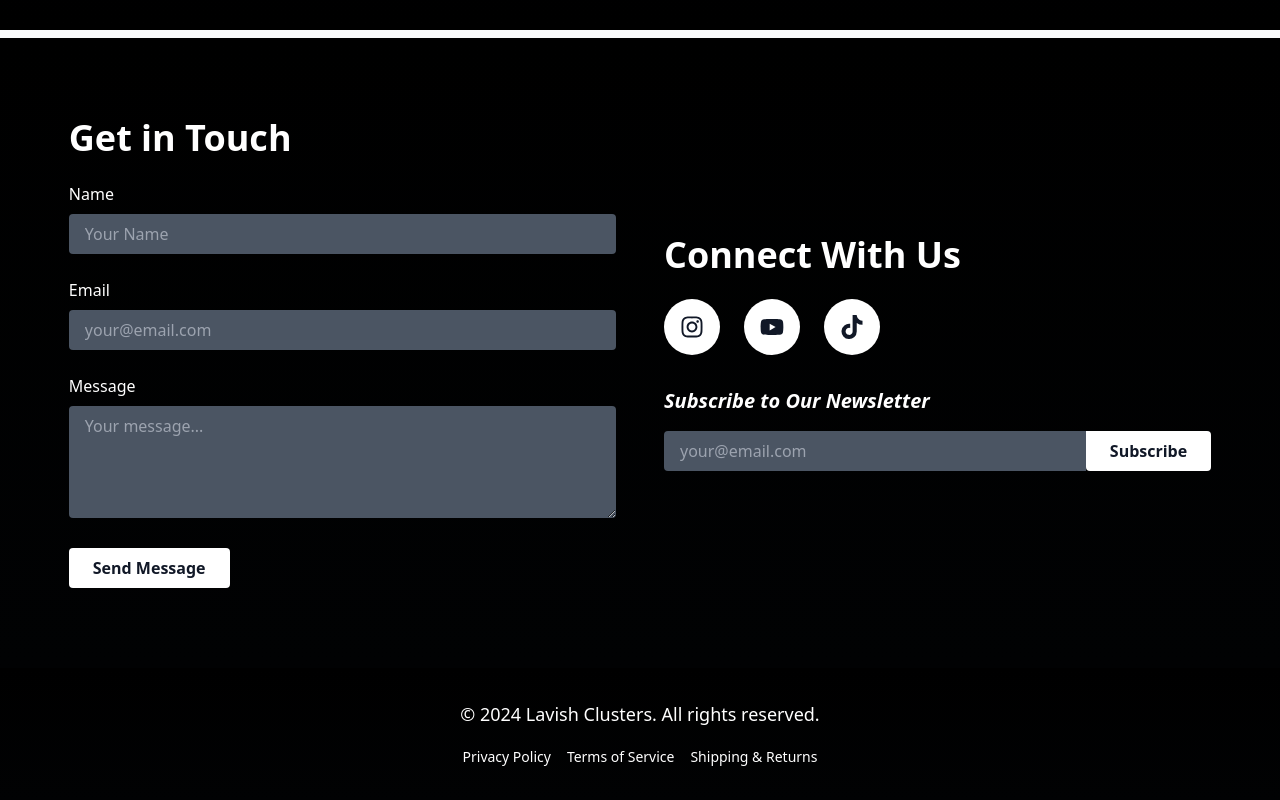
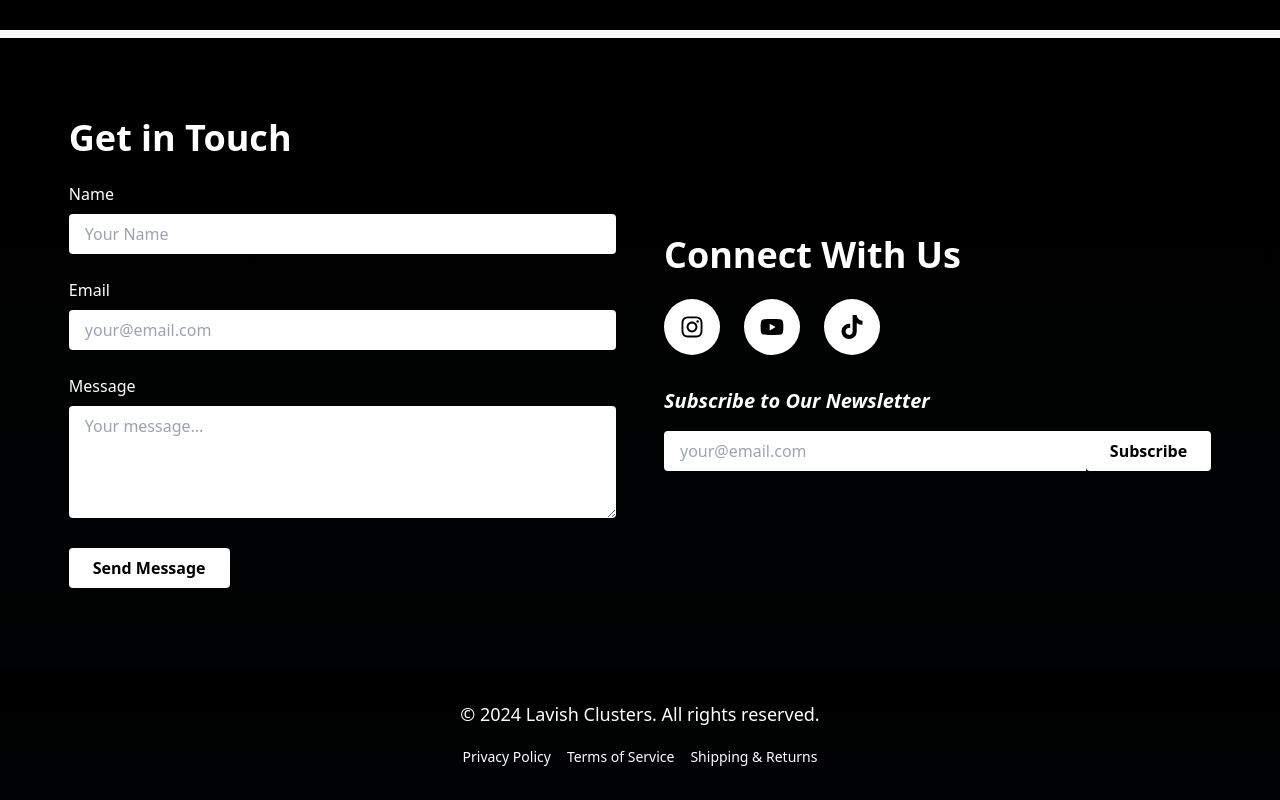
Before and after one commit to ahadhan/lavish-cluster, a Next.js app: page / in a window 1280 px wide. Shown: the part 5996-6796 px from the top of the page. Built offline with nearby package versions, Linux system fonts and the light colour scheme.

Commit message:
form color

```diff
--- a/app/components/ContactSection.js
+++ b/app/components/ContactSection.js
@@ -34,7 +34,7 @@
 //                 <input
 //                   type="text"
 //                   id="name"
-//                   className="w-full px-4 py-2 rounded bg-gray-600 text-white focus:outline-none focus:ring-2 focus:ring-gray-600"
+//                   className="w-full px-4 py-2 rounded bg-white text-white focus:outline-none focus:ring-2 focus:ring-white"
 //                   placeholder="Your Name"
 //                 />
 //               </div>
@@ -45,7 +45,7 @@
 //                 <input
 //                   type="email"
 //                   id="email"
-//                   className="w-full px-4 py-2 rounded bg-gray-600 text-white focus:outline-none focus:ring-2 focus:ring-gray-600"
+//                   className="w-full px-4 py-2 rounded bg-white text-white focus:outline-none focus:ring-2 focus:ring-white"
 //                   placeholder="your@email.com"
 //                 />
 //               </div>
@@ -56,7 +56,7 @@
 //                 <textarea
 //                   id="message"
 //                   rows={4}
-//                   className="w-full px-4 py-2 rounded bg-gray-600 text-white focus:outline-none focus:ring-2 focus:ring-gray-600"
+//                   className="w-full px-4 py-2 rounded bg-white text-white focus:outline-none focus:ring-2 focus:ring-white"
 //                   placeholder="Your message..."
 //                 ></textarea>
 //               </div>
@@ -64,7 +64,7 @@
 //                 whileHover={{ scale: 1.05 }}
 //                 whileTap={{ scale: 0.95 }}
 //                 type="submit"
-//                 className="bg-white text-gray-900 font-bold py-2 px-6 rounded hover:bg-gray-100 transition duration-200"
+//                 className="bg-white text-black font-bold py-2 px-6 rounded hover:bg-gray-100 transition duration-200"
 //               >
 //                 Send Message
 //               </motion.button>
@@ -84,7 +84,7 @@
 //                 href="https://instagram.com/lavishclusters"
 //                 target="_blank"
 //                 rel="noopener noreferrer"
-//                 className="bg-white text-gray-900 p-4 rounded-full hover:bg-gray-100 transition transform duration-200"
+//                 className="bg-white text-black p-4 rounded-full hover:bg-gray-100 transition transform duration-200"
 //                 whileHover={{ scale: 1.1, rotate: 5 }}
 //               >
 //                 <FaInstagram size={24} />
@@ -93,7 +93,7 @@
 //                 href="https://youtube.com/lavishclusters"
 //                 target="_blank"
 //                 rel="noopener noreferrer"
-//                 className="bg-white text-gray-900 p-4 rounded-full hover:bg-gray-100 transition transform duration-200"
+//                 className="bg-white text-black p-4 rounded-full hover:bg-gray-100 transition transform duration-200"
 //                 whileHover={{ scale: 1.1, rotate: -5 }}
 //               >
 //                 <FaYoutube size={24} />
@@ -102,7 +102,7 @@
 //                 href="https://tiktok.com/@lavishclusters"
 //                 target="_blank"
 //                 rel="noopener noreferrer"
-//                 className="bg-white text-gray-900 p-4 rounded-full hover:bg-gray-100 transition transform duration-200"
+//                 className="bg-white text-black p-4 rounded-full hover:bg-gray-100 transition transform duration-200"
 //                 whileHover={{ scale: 1.1, rotate: 5 }}
 //               >
 //                 <FaTiktok size={24} />
@@ -112,14 +112,14 @@
 //             <form className="flex">
 //               <input
 //                 type="email"
-//                 className="flex-grow px-4 py-2 rounded-l bg-gray-600 text-white focus:outline-none focus:ring-2 focus:ring-gray-600"
+//                 className="flex-grow px-4 py-2 rounded-l bg-white text-white focus:outline-none focus:ring-2 focus:ring-white"
 //                 placeholder="your@email.com"
 //               />
 //               <motion.button
 //                 whileHover={{ scale: 1.05 }}
 //                 whileTap={{ scale: 0.95 }}
 //                 type="submit"
-//                 className="bg-white text-gray-900 font-bold py-2 px-6 rounded-r hover:bg-gray-100 transition duration-200"
+//                 className="bg-white text-black font-bold py-2 px-6 rounded-r hover:bg-gray-100 transition duration-200"
 //               >
 //                 Subscribe
 //               </motion.button>
@@ -222,7 +222,7 @@ const ContactSection = () => {
                 <input
                   type="text"
                   id="name"
-                  className="w-full px-4 py-2 rounded bg-gray-600 text-white focus:outline-none focus:ring-2 focus:ring-gray-600"
+                  className="w-full px-4 py-2 rounded bg-white text-white focus:outline-none focus:ring-2 focus:ring-white"
                   placeholder={form.name.placeholder}
                 />
               </div>
@@ -235,7 +235,7 @@ const ContactSection = () => {
                 <input
                   type="email"
                   id="email"
-                  className="w-full px-4 py-2 rounded bg-gray-600 text-white focus:outline-none focus:ring-2 focus:ring-gray-600"
+                  className="w-full px-4 py-2 rounded bg-white text-white focus:outline-none focus:ring-2 focus:ring-white"
                   placeholder={form.email.placeholder}
                 />
               </div>
@@ -248,7 +248,7 @@ const ContactSection = () => {
                 <textarea
                   id="message"
                   rows={4}
-                  className="w-full px-4 py-2 rounded bg-gray-600 text-white focus:outline-none focus:ring-2 focus:ring-gray-600"
+                  className="w-full px-4 py-2 rounded bg-white text-white focus:outline-none focus:ring-2 focus:ring-white"
                   placeholder={form.message.placeholder}
                 ></textarea>
               </div>
@@ -258,7 +258,7 @@ const ContactSection = () => {
                 whileHover={{ scale: 1.05 }}
                 whileTap={{ scale: 0.95 }}
                 type="submit"
-                className="bg-white text-gray-900 font-bold py-2 px-6 rounded hover:bg-gray-100 transition duration-200 w-full sm:w-auto"
+                className="bg-white text-black font-bold py-2 px-6 rounded hover:bg-gray-100 transition duration-200 w-full sm:w-auto"
               >
                 {form.submitButton.text}
               </motion.button>
@@ -281,7 +281,7 @@ const ContactSection = () => {
                   href={social.href}
                   target="_blank"
                   rel="noopener noreferrer"
-                  className="bg-white text-gray-900 p-4 rounded-full hover:bg-gray-100 transition transform duration-200"
+                  className="bg-white text-black p-4 rounded-full hover:bg-gray-100 transition transform duration-200"
                   whileHover={{ scale: 1.1, rotate: 5 }}
                 >
                   {social.icon}
@@ -294,14 +294,14 @@ const ContactSection = () => {
             <form className="flex flex-col sm:flex-row">
               <input
                 type="email"
-                className="flex-grow px-4 py-2 rounded-t sm:rounded-l sm:rounded-r-none bg-gray-600 text-white focus:outline-none focus:ring-2 focus:ring-gray-600"
+                className="flex-grow px-4 py-2 rounded-t sm:rounded-l sm:rounded-r-none bg-white text-white focus:outline-none focus:ring-2 focus:ring-white"
                 placeholder={subscribe.placeholder}
               />
               <motion.button
                 whileHover={{ scale: 1.05 }}
                 whileTap={{ scale: 0.95 }}
                 type="submit"
-                className="bg-white text-gray-900 font-bold py-2 px-6 rounded-b sm:rounded-r hover:bg-gray-100 transition duration-200 mt-2 sm:mt-0"
+                className="bg-white text-black font-bold py-2 px-6 rounded-b sm:rounded-r hover:bg-gray-100 transition duration-200 mt-2 sm:mt-0"
               >
                 {subscribe.buttonText}
               </motion.button>
```
